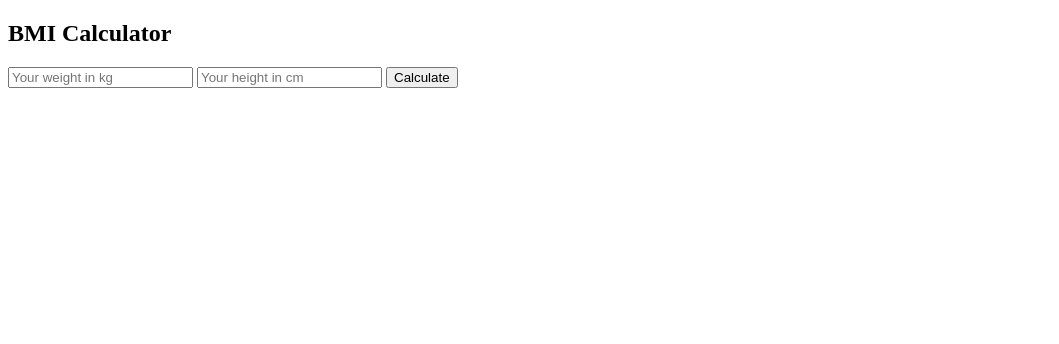
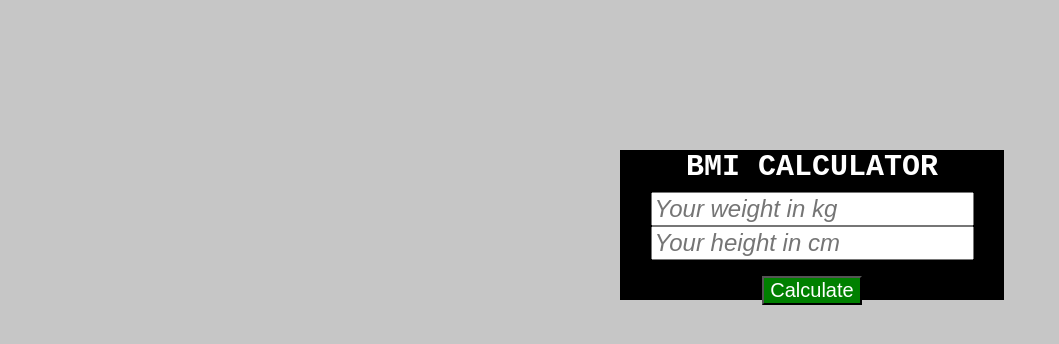
Before and after one commit to Odeane/BMI_Calculator, a website: page index.html in a window 1280 px wide. Shown: the whole page, without its empty margins (0-1059 px from the left). Drawn offline with Linux system fonts and the light colour scheme.

Commit message:
css addition

```diff
--- a/index.html
+++ b/index.html
@@ -5,7 +5,7 @@
     <meta charset="UTF-8">
     <meta name="viewport" content="width=device-width, initial-scale=1.0">
     <meta http-equiv="X-UA-Compatible" content="ie=edge">
-    <link rel="stylesheet" href="./src/assets/css/style.">
+    <link rel="stylesheet" href="./src/assets/css/style.css">
     <title>BMI Calculator</title>
 </head>
 
```
